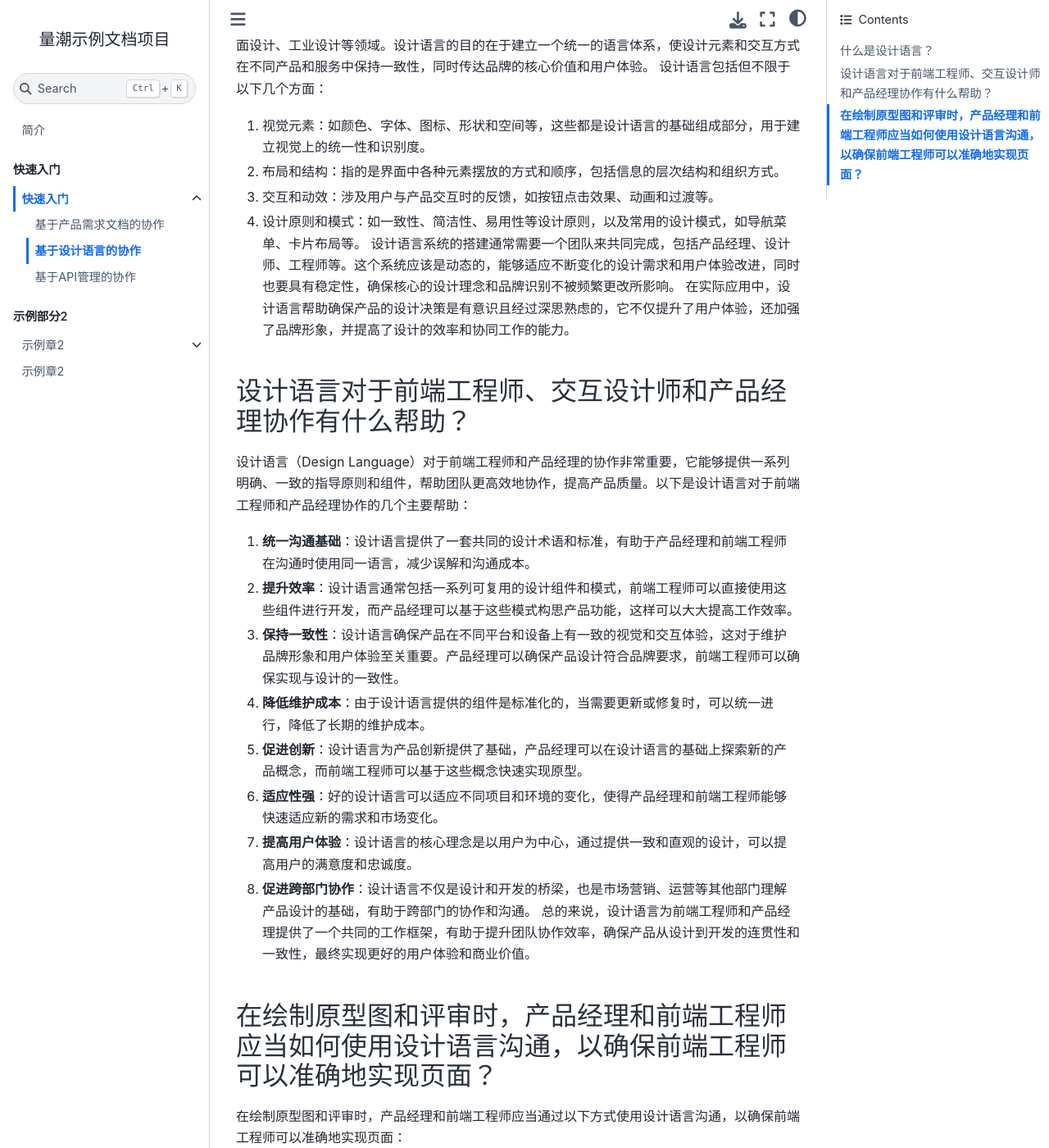
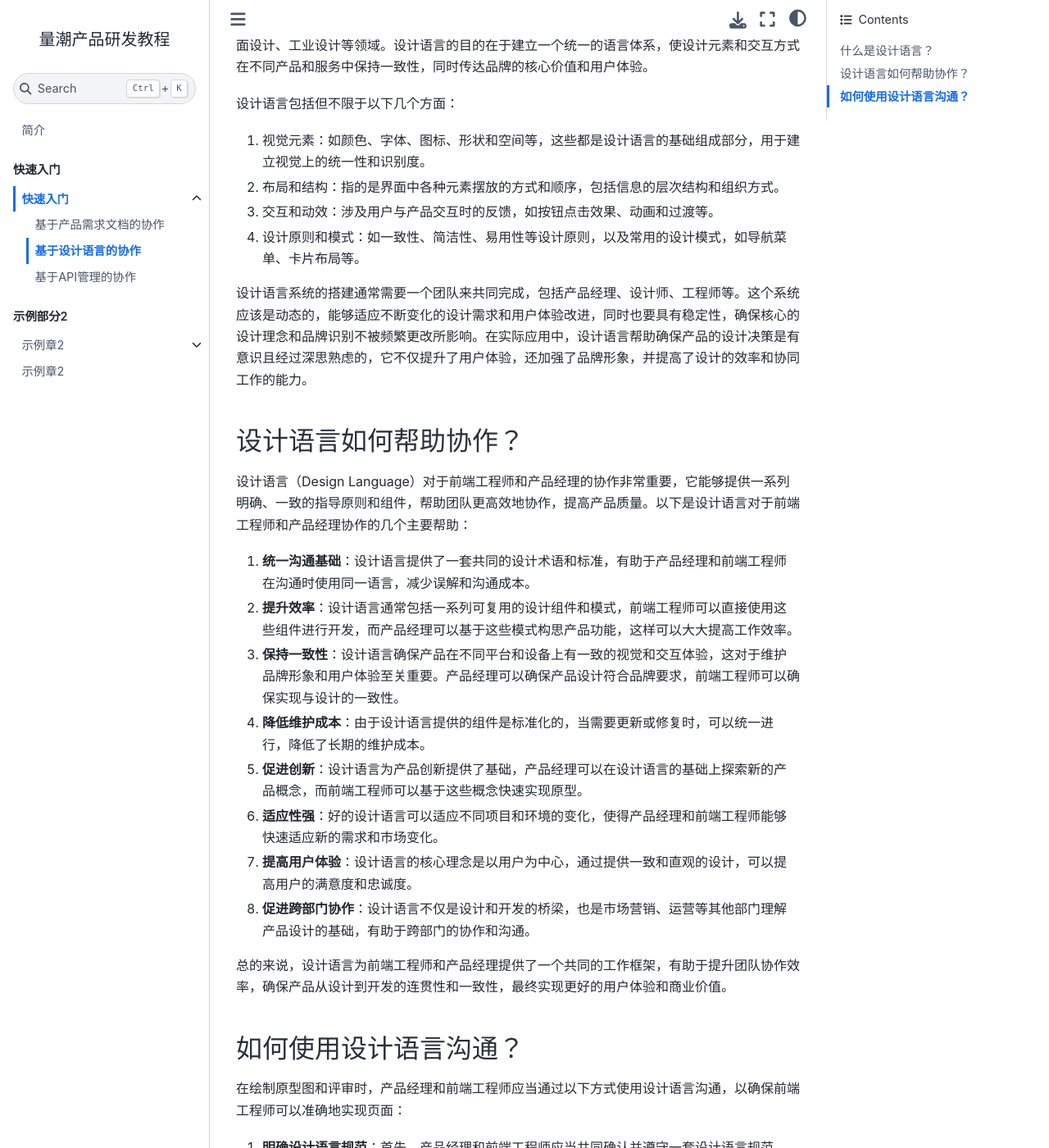
Before and after one commit to quanttide/quanttide-tutorial-of-product-developing, a Jupyter Book: the page built from 1_intro/collboration_with_design_language.md, in a window 1280 px wide and 1400 px high, scrolled down 200 px. Shown: the whole window at 82% size. Built offline with Jupyter Book 1.0.4 settings and Sphinx 7.4.7 and the Sphinx Book theme 1.1.4, drawn with Linux system fonts in a browser that asks for light colours; some of the changed text lies outside the part shown.

Commit message:
chore: create project

```diff
--- a/1_intro/collboration_with_design_language.md
+++ b/1_intro/collboration_with_design_language.md
@@ -3,18 +3,20 @@
 ## 什么是设计语言？
 
 设计语言（Design Language）是一种系统化的、明确规范的语言，它应用于数字产品、用户界面设计、工业设计等领域。设计语言的目的在于建立一个统一的语言体系，使设计元素和交互方式在不同产品和服务中保持一致性，同时传达品牌的核心价值和用户体验。
+
 设计语言包括但不限于以下几个方面：
+
 1. 视觉元素：如颜色、字体、图标、形状和空间等，这些都是设计语言的基础组成部分，用于建立视觉上的统一性和识别度。
 2. 布局和结构：指的是界面中各种元素摆放的方式和顺序，包括信息的层次结构和组织方式。
 3. 交互和动效：涉及用户与产品交互时的反馈，如按钮点击效果、动画和过渡等。
 4. 设计原则和模式：如一致性、简洁性、易用性等设计原则，以及常用的设计模式，如导航菜单、卡片布局等。
-设计语言系统的搭建通常需要一个团队来共同完成，包括产品经理、设计师、工程师等。这个系统应该是动态的，能够适应不断变化的设计需求和用户体验改进，同时也要具有稳定性，确保核心的设计理念和品牌识别不被频繁更改所影响。
-在实际应用中，设计语言帮助确保产品的设计决策是有意识且经过深思熟虑的，它不仅提升了用户体验，还加强了品牌形象，并提高了设计的效率和协同工作的能力。
 
+设计语言系统的搭建通常需要一个团队来共同完成，包括产品经理、设计师、工程师等。这个系统应该是动态的，能够适应不断变化的设计需求和用户体验改进，同时也要具有稳定性，确保核心的设计理念和品牌识别不被频繁更改所影响。在实际应用中，设计语言帮助确保产品的设计决策是有意识且经过深思熟虑的，它不仅提升了用户体验，还加强了品牌形象，并提高了设计的效率和协同工作的能力。
 
-## 设计语言对于前端工程师、交互设计师和产品经理协作有什么帮助？
+## 设计语言如何帮助协作？
 
 设计语言（Design Language）对于前端工程师和产品经理的协作非常重要，它能够提供一系列明确、一致的指导原则和组件，帮助团队更高效地协作，提高产品质量。以下是设计语言对于前端工程师和产品经理协作的几个主要帮助：
+
 1. **统一沟通基础**：设计语言提供了一套共同的设计术语和标准，有助于产品经理和前端工程师在沟通时使用同一语言，减少误解和沟通成本。
 2. **提升效率**：设计语言通常包括一系列可复用的设计组件和模式，前端工程师可以直接使用这些组件进行开发，而产品经理可以基于这些模式构思产品功能，这样可以大大提高工作效率。
 3. **保持一致性**：设计语言确保产品在不同平台和设备上有一致的视觉和交互体验，这对于维护品牌形象和用户体验至关重要。产品经理可以确保产品设计符合品牌要求，前端工程师可以确保实现与设计的一致性。
@@ -23,11 +25,13 @@
 6. **适应性强**：好的设计语言可以适应不同项目和环境的变化，使得产品经理和前端工程师能够快速适应新的需求和市场变化。
 7. **提高用户体验**：设计语言的核心理念是以用户为中心，通过提供一致和直观的设计，可以提高用户的满意度和忠诚度。
 8. **促进跨部门协作**：设计语言不仅是设计和开发的桥梁，也是市场营销、运营等其他部门理解产品设计的基础，有助于跨部门的协作和沟通。
+
 总的来说，设计语言为前端工程师和产品经理提供了一个共同的工作框架，有助于提升团队协作效率，确保产品从设计到开发的连贯性和一致性，最终实现更好的用户体验和商业价值。
 
-## 在绘制原型图和评审时，产品经理和前端工程师应当如何使用设计语言沟通，以确保前端工程师可以准确地实现页面？
+## 如何使用设计语言沟通？
 
 在绘制原型图和评审时，产品经理和前端工程师应当通过以下方式使用设计语言沟通，以确保前端工程师可以准确地实现页面：
+
 1. **明确设计语言规范**：首先，产品经理和前端工程师应当共同确认并遵守一套设计语言规范，包括颜色、字体、布局、交互模式等基本设计元素。这可以确保在原型图和实际开发中的统一性。
 2. **详细的需求说明**：产品经理在提供原型图时，应附带详细的需求说明，包括每个元素的功能、交互逻辑以及设计意图。这有助于前端工程师理解设计背后的原因，从而更准确地实现页面。
 3. **使用交互式原型工具**：利用交互式原型工具（如Axure RP、Adobe XD、Figma等）来绘制原型图，这些工具支持丰富的交互功能，可以帮助前端工程师更好地理解产品的动态行为。
@@ -36,4 +40,5 @@
 6. **澄清不确定因素**：对于设计中不明确或存在多种实现方式的元素，产品经理和前端工程师应共同讨论，明确最终的实现方案。这可以避免在开发过程中因为理解不一致而导致的返工。
 7. **使用设计模式**：在可能的情况下，使用设计模式（如MVC、MVVM等）可以帮助前端工程师更清晰地组织代码结构和交互逻辑，同时也有助于维护和迭代。
 8. **考虑性能和优化**：产品经理在设计时应考虑前端工程师提出的性能优化建议，如减少HTTP请求、优化图片加载等，以确保最终产品的性能达到预期。
+
 通过上述方法，产品经理和前端工程师可以有效地使用设计语言进行沟通，确保前端工程师能够准确地实现页面，同时也有助于提升工作效率和产品质量。
--- a/_config.yml
+++ b/_config.yml
@@ -1,7 +1,7 @@
 # https://jupyterbook.org/en/stable/customize/config.html
 name: quanttide-example-of-documentation
-title: 量潮示例文档项目
+title: 量潮产品研发教程
 author: 量潮科技
-description: 量潮文档项目实例
+description: 介绍产品研发团队的协作方法
 # Jupyter Book Config
 only_build_toc_files: true
```
Also changed, not shown: README.md (+1 -1 lines).
